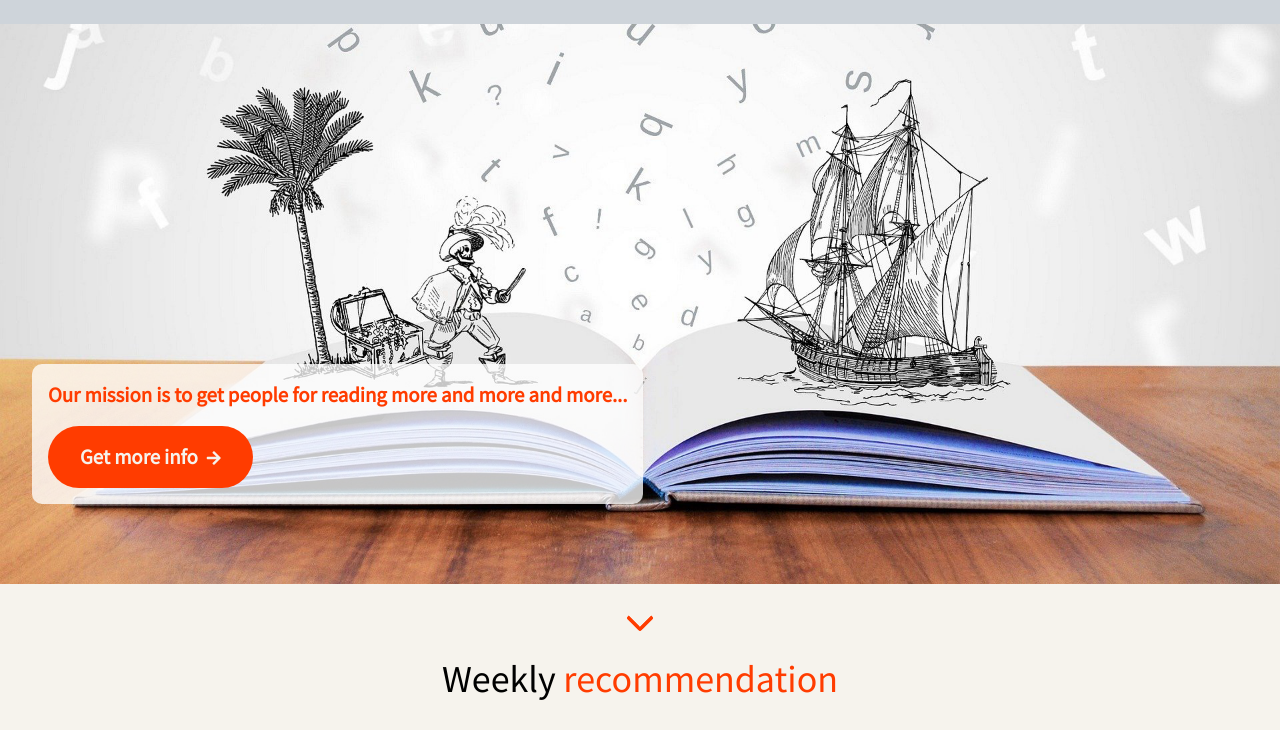
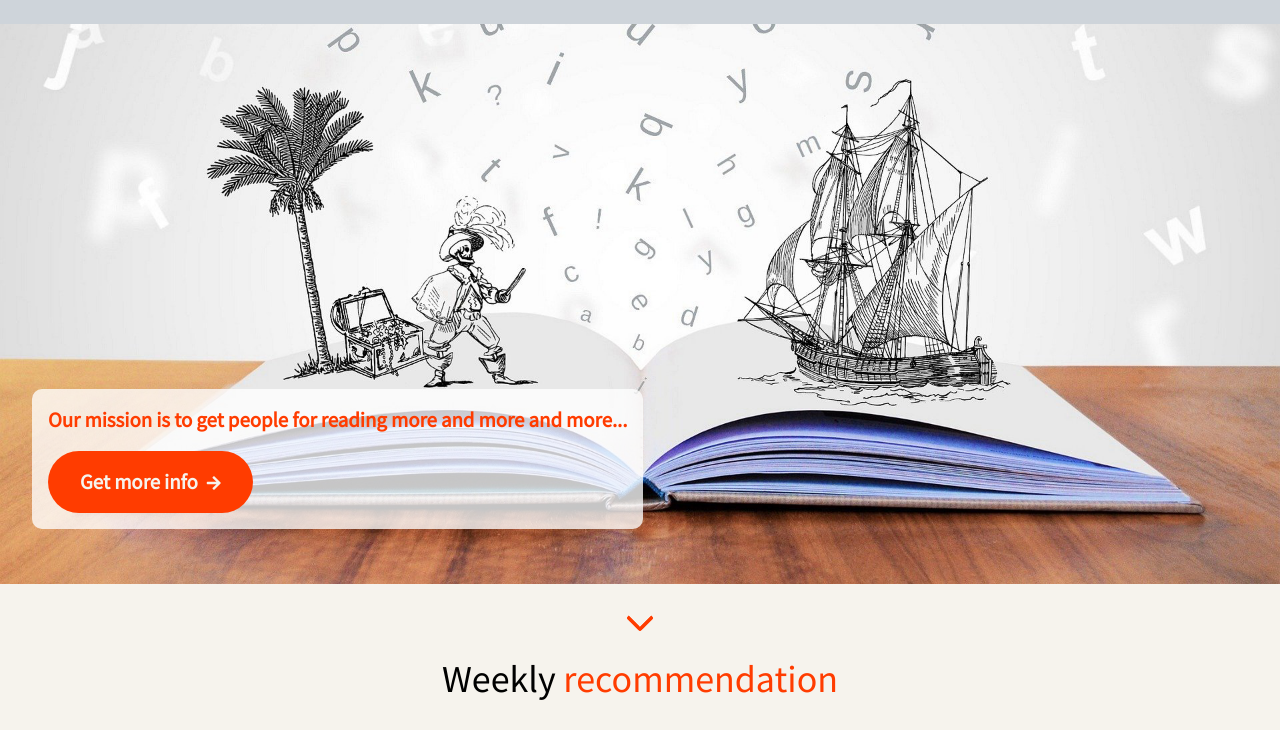
Before and after one commit to BusaBalazs/bookRecommendationPractise, a plain HTML site: page index.html in a window 1280 px wide. Shown: the part 70-800 px from the top of the page. Drawn offline with nearby package versions, Linux system fonts and the light colour scheme; a web font is replaced by a local one.

Commit message:
add media query landscape orientation to css

```diff
--- a/main.css
+++ b/main.css
@@ -62,6 +62,7 @@ table {
 
 * {
     box-sizing: border-box;
+    -moz-box-sizing: border-box;
 }
 
 
@@ -204,6 +205,13 @@ h2 {
         bottom: 80px;
         margin: 0 2rem;
         border-radius: 10px;
+    }
+
+    @media screen and (orientation: landscape) {
+
+        .action__content {
+            bottom: 55px;
+        }
     }
 
         .action__motto {
```
